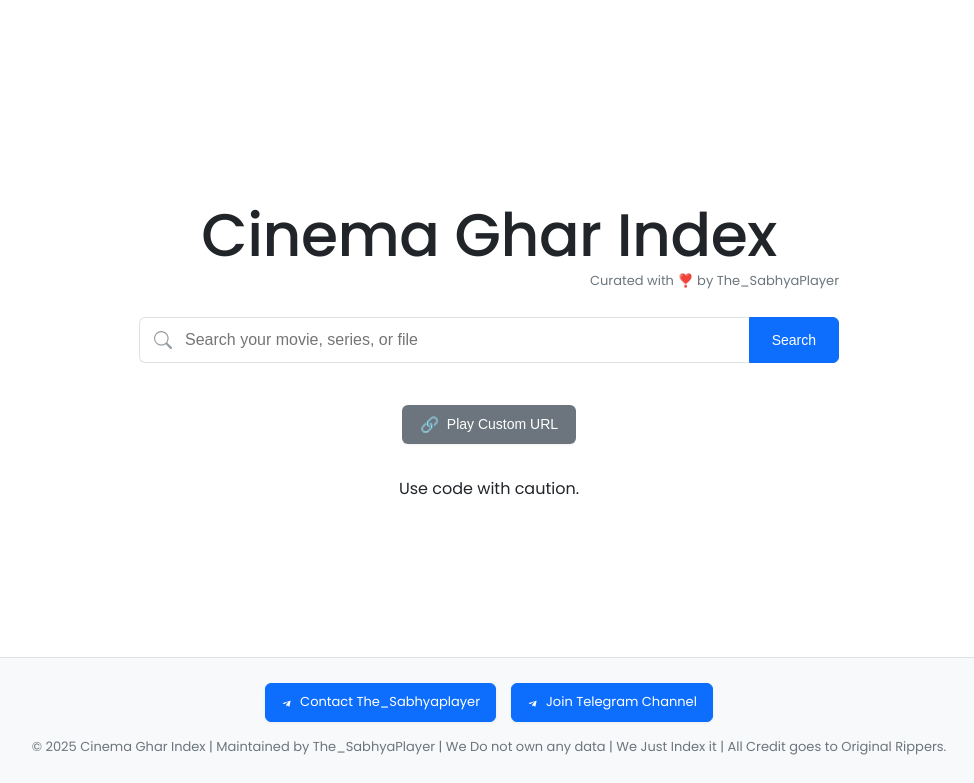
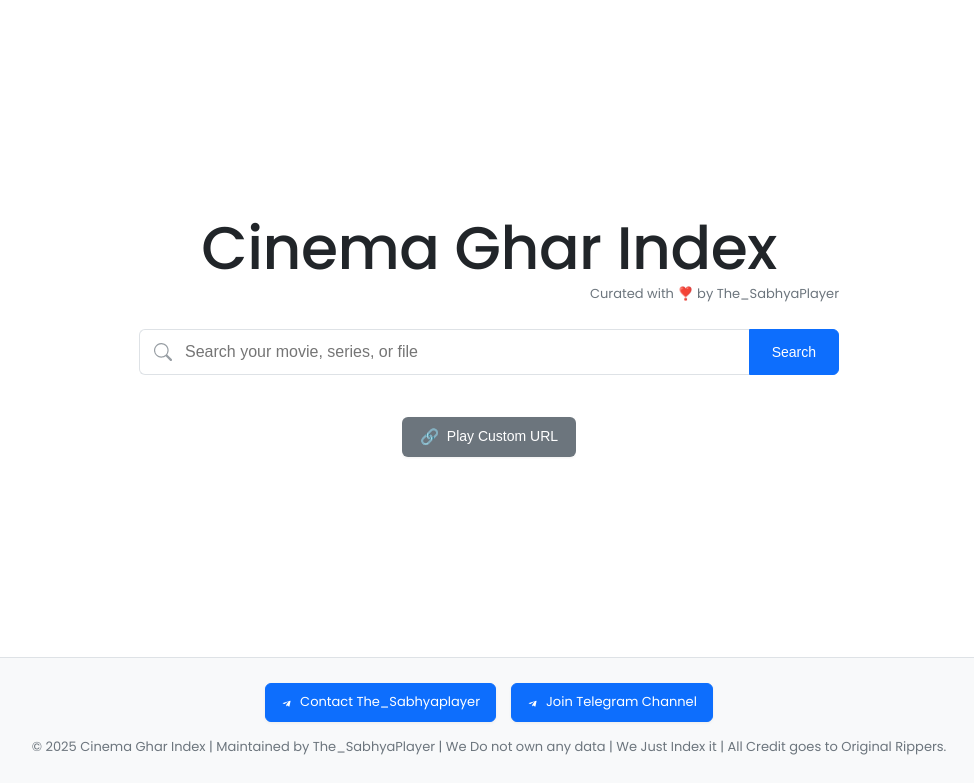
Before and after one commit to Sabhyaplayer/Cinema.Ghar.Index, a website: page index.html in a window 1280 px wide. Shown: the part 17-800 px from the top of the page, without its empty margins (151-1125 px from the left). Drawn offline with Linux system fonts and the light colour scheme; no server answers; a web font is replaced by a local one.

Commit message:
Update index.html

```diff
--- a/index.html
+++ b/index.html
@@ -51,7 +51,7 @@
       </div>
       <button id="showMoreUpdatesButton" style="display: none;" onclick="appendMoreUpdates()">Show More</button>
   </div>
-Use code with caution.
+
   </div> <!-- End #search-focus-area -->
   <!-- Results Area: Hidden initially, displayed below search when active -->
   <main id="results-area">
```
